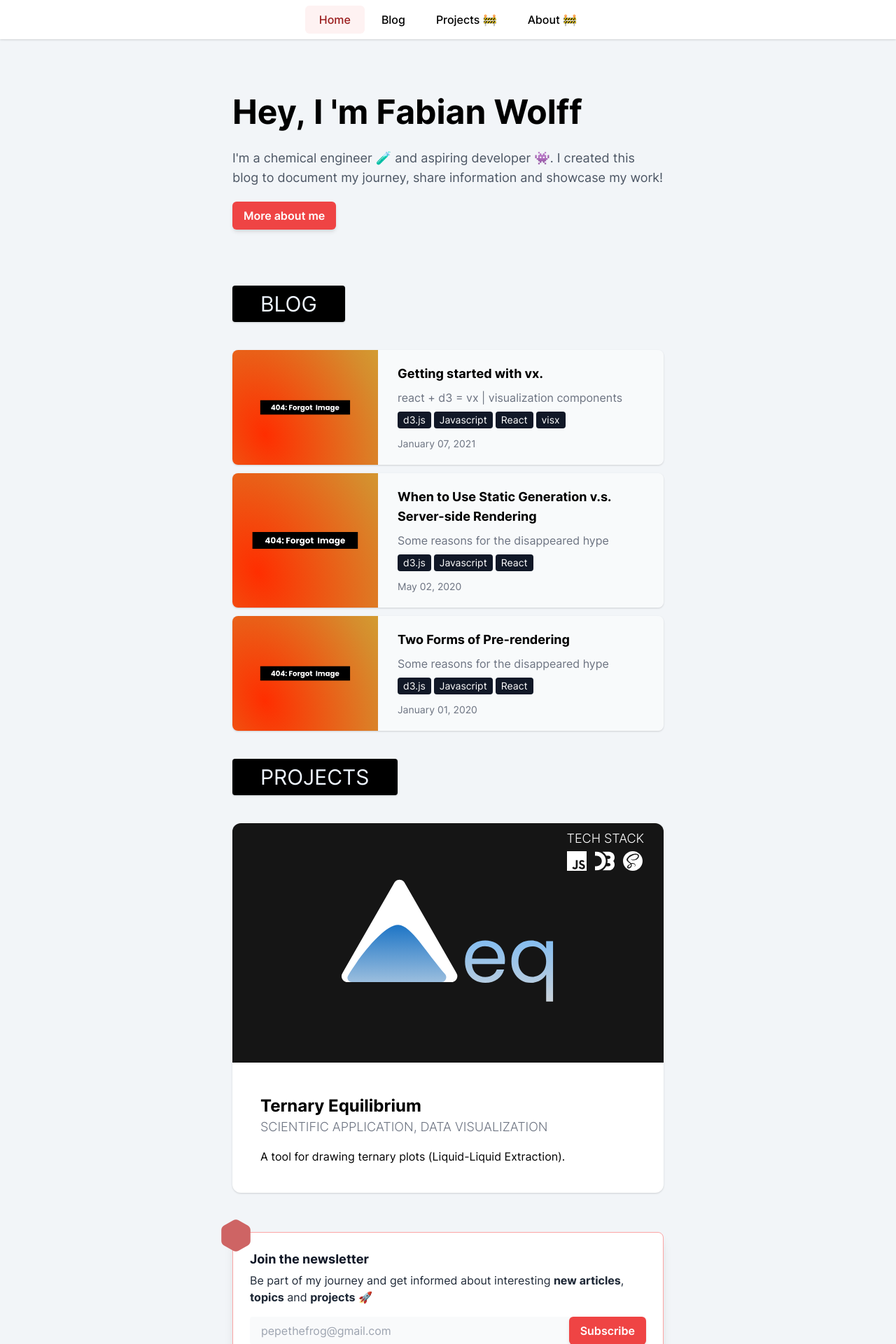
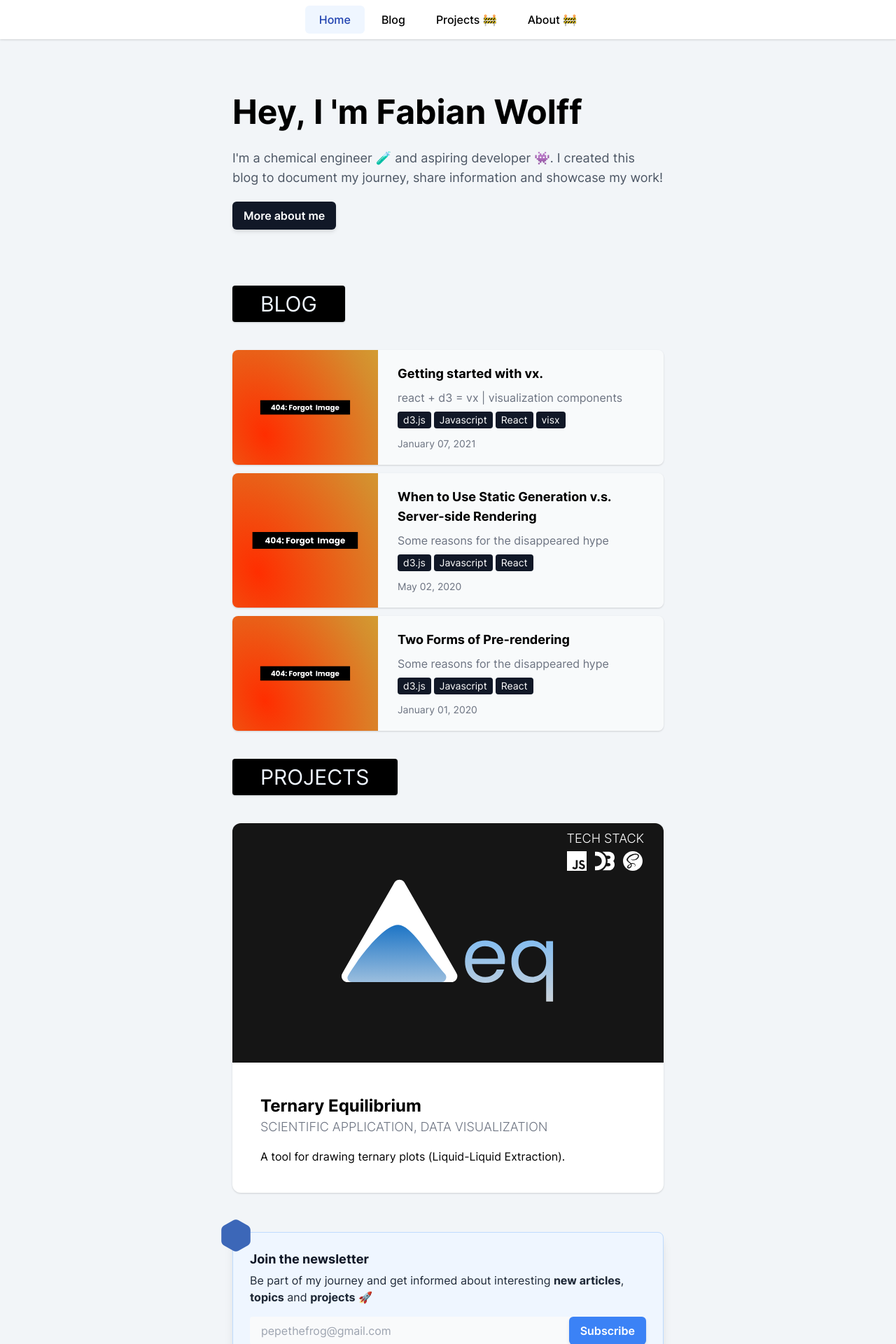
Before and after one commit to fabiwo/fabiwo.io, a Next.js app: page / in a window 1280 px wide. Shown: the top 1920 px of the page at 70% size. Built offline with nearby package versions, Linux system fonts and the light colour scheme; what @tailwindcss/typography would draw is missing.

Commit message:
switched to blue color scheme

```diff
--- a/components/atoms/CodeBlock.jsx
+++ b/components/atoms/CodeBlock.jsx
@@ -1,5 +1,5 @@
 const CodeBlock = () => {
-  return <div className='text-xl text-red-600'>Test</div>
+  return <div className='text-xl text-blue-600'>Test</div>
 }
 
 export default CodeBlock
--- a/components/atoms/EmailBatch.jsx
+++ b/components/atoms/EmailBatch.jsx
@@ -1,6 +1,6 @@
 export default function EmailBatch({ email }) {
   return (
-    <a className='p-5 text-lg font-bold text-center text-white bg-red-600 rounded-xl'>
+    <a className='p-5 text-lg font-bold text-center text-white bg-blue-600 rounded-xl'>
       {email}
     </a>
   )
--- a/components/atoms/ErrorMessage.jsx
+++ b/components/atoms/ErrorMessage.jsx
@@ -1,6 +1,6 @@
 export default function ErrorMessage({ children }) {
   return (
-    <p className='flex items-center p-5 text-sm font-bold text-red-800 bg-red-100 rounded-lg'>
+    <p className='flex items-center p-5 text-sm font-bold text-blue-800 bg-blue-100 rounded-lg'>
       <svg
         xmlns='http://www.w3.org/2000/svg'
         viewBox='0 0 20 20'
--- a/components/atoms/Navlink.jsx
+++ b/components/atoms/Navlink.jsx
@@ -25,7 +25,7 @@ const ActiveLink = ({ activeClassName, text, href, as }) => {
   return (
     <Link href={href}>
       <a
-        className={`text-2xl py-2 rounded-md font-medium px-5 md:text-base transition-colors ease-in-out duration-300 hover:bg-red-50 hover:text-red-800 ${
+        className={`text-2xl py-2 rounded-md font-medium px-5 md:text-base transition-colors ease-in-out duration-300 hover:bg-blue-50 hover:text-blue-800 ${
           className || ''
         }`}
       >
--- a/components/molecules/NewsletterForm.jsx
+++ b/components/molecules/NewsletterForm.jsx
@@ -42,7 +42,7 @@ const NewsletterForm = () => {
   }
 
   return (
-    <div className='relative w-full p-6 my-4 bg-white border border-red-300 rounded-lg shadow-lg'>
+    <div className='relative w-full p-6 my-4 border border-blue-200 rounded-lg shadow-lg bg-blue-50'>
       <img
         src='/static/images/hexagon.svg'
         alt={'Fabian Wolff Logo'}
--- a/pages/blog/[id].js
+++ b/pages/blog/[id].js
@@ -19,7 +19,7 @@ export default function Post({ source, frontMatter }) {
         <title>{frontMatter.title}</title>
       </Head>
 
-      <article>
+      <article className='mb-10'>
         <h1 className='mb-1 text-4xl font-bold md:text-5xl'>
           {frontMatter.title}
         </h1>
--- a/pages/index.js
+++ b/pages/index.js
@@ -25,7 +25,7 @@ export default function Home({ newesPosts, allProjectData }) {
           blog to document my journey, share information and showcase my work!
         </h2>
         <Link href='/about'>
-          <button className='mt-5 btn--primary'>More about me</button>
+          <button className='mt-5 btn--secondary'>More about me</button>
         </Link>
       </section>
       <ResponsiveSectionHeading text={'BLOG'} />
--- a/styles/components.scss
+++ b/styles/components.scss
@@ -1,8 +1,8 @@
 .btn--primary {
-    @apply transition duration-300 ease-in-out py-2 px-4 bg-red-500 text-white font-semibold rounded-md shadow-md;
+    @apply transition duration-300 ease-in-out py-2 px-4 bg-blue-500 text-white font-semibold rounded-md shadow-md;
 
     &:hover {
-        @apply shadow-lg bg-red-600
+        @apply shadow-lg bg-blue-600
     }
 
     &:focus {
@@ -10,6 +10,22 @@
     }
 
     &:active {
-        @apply shadow-lg bg-red-700
+        @apply shadow-lg bg-blue-700
     }
 }
+
+.btn--secondary {
+    @apply transition duration-300 ease-in-out py-2 px-4 bg-gray-900 text-white font-semibold rounded-md shadow-md;
+
+    &:hover {
+        @apply shadow-lg bg-gray-600
+    }
+
+    &:focus {
+        @apply outline-none
+    }
+
+    &:active {
+        @apply shadow-lg bg-gray-700
+    }
+}
--- a/styles/core.scss
+++ b/styles/core.scss
@@ -26,7 +26,7 @@ html {
 }
 
 .inline_code {
-    @apply inline-block px-3 py-1 m-0 text-lg font-bold text-red-600 bg-red-200 rounded #{!important};
+    @apply inline-block px-3 py-1 m-0 text-lg font-bold text-blue-600 bg-blue-200 rounded #{!important};
 
     &:before {
         content: "" !important;
--- a/styles/utilities.scss
+++ b/styles/utilities.scss
@@ -1,10 +1,10 @@
 .active {
-    @apply bg-red-50 text-red-800;
+    @apply bg-blue-50 text-blue-800;
 }
 
 .hover-rotate {
     &:hover {
-        @apply animate-spin
+        @apply animate-spin cursor-pointer
     }
 }
 
```
Also changed, not shown: public/static/images/hexagon.svg.
